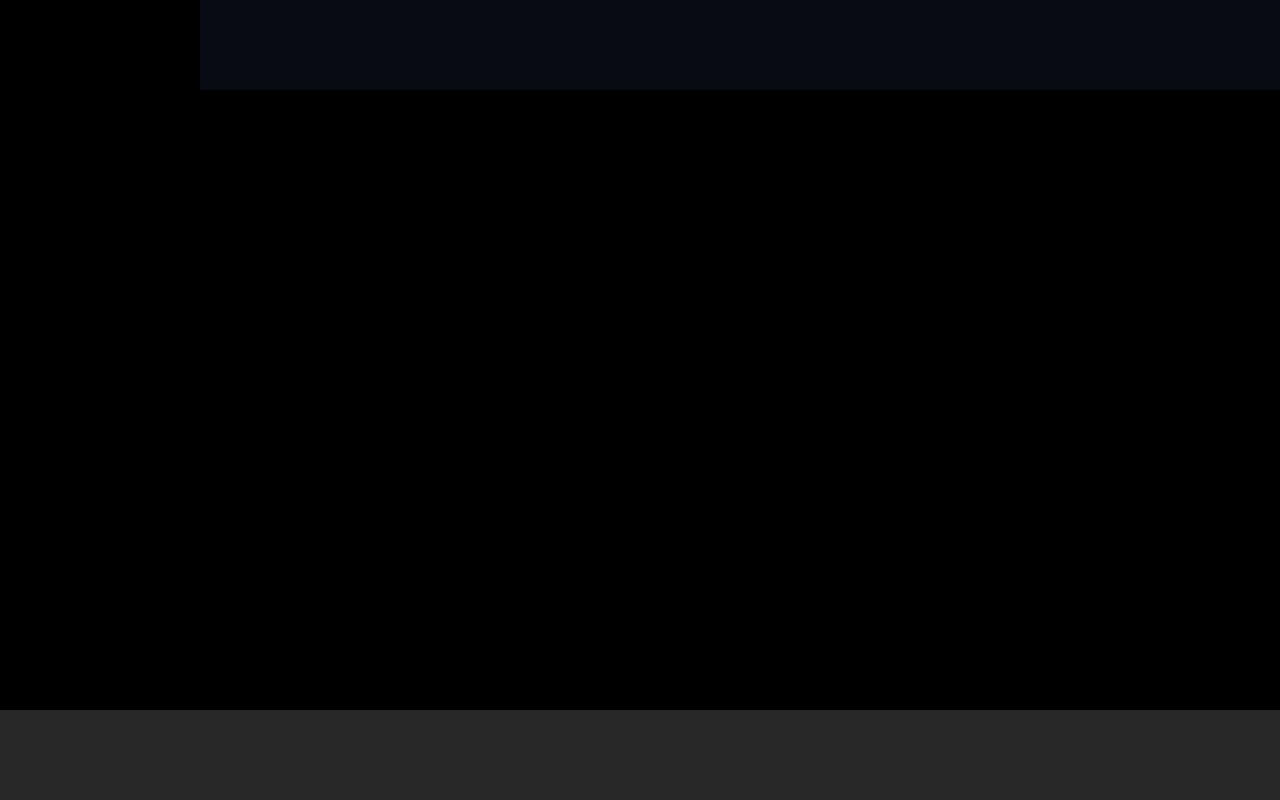
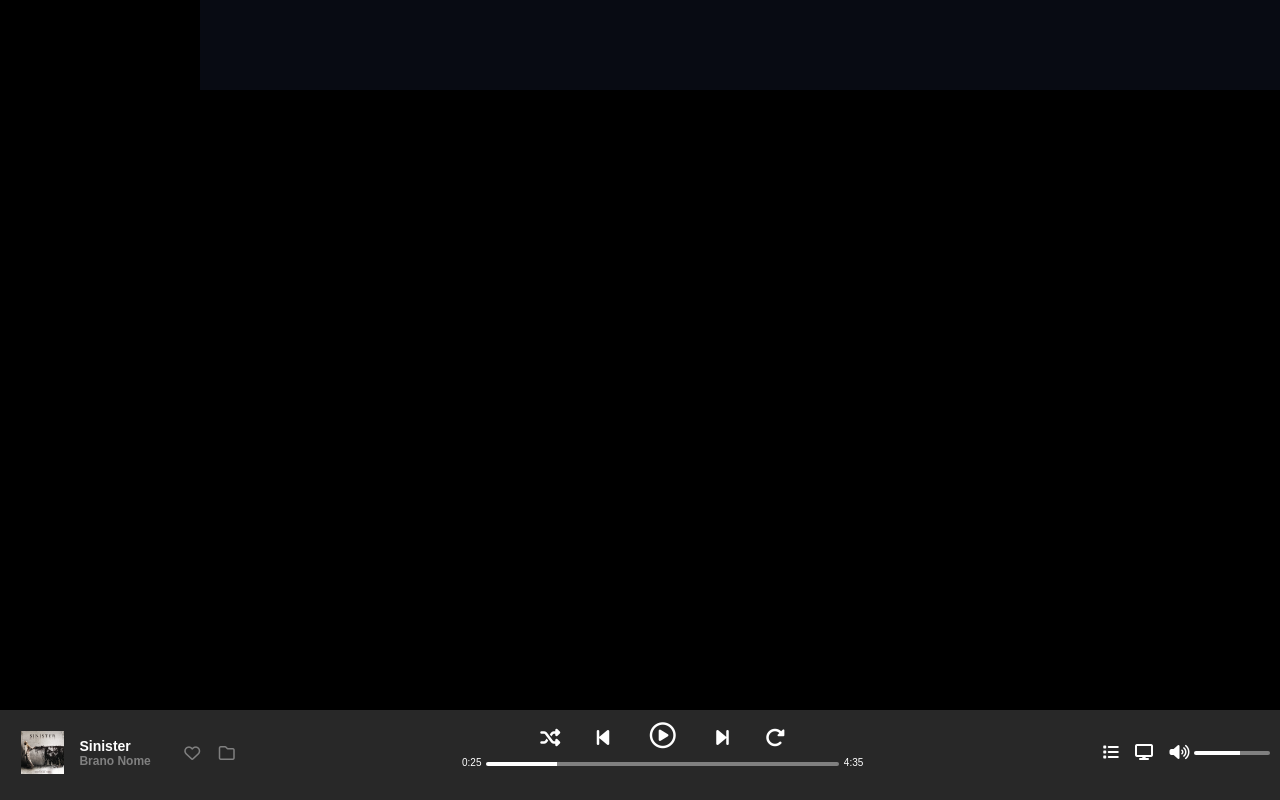
Before and after one commit to albim360/html-css-spotifyweb, a plain HTML site: page index.html in a window 1280 px wide. Drawn offline with Linux system fonts and the light colour scheme.

Commit message:
FEAT add nav currentsong  + item + style

```diff
--- a/css/app.css
+++ b/css/app.css
@@ -16,6 +16,7 @@ menu,
 li {
     list-style-type: none;
 }
+
 
 a {
     text-decoration: none;
@@ -45,7 +46,7 @@ a {
 }
 
 .black-grey {
-    color: rgb(87, 110, 129);
+    color: rgb(128, 128, 128);
 }
 
 
@@ -104,11 +105,16 @@ a {
     font-weight: 600;
 }
 
+.fs-10px {
+    font-size: 10px;
+}
+
 
 body {
     background-color: black;
     display: flex;
     height: 100vh;
+    font-family: sans-serif, 'Times New Roman', Times, serif;
 }
 
 header.main-header {
@@ -117,6 +123,23 @@ header.main-header {
     background-color: rgb(0, 0, 0);
     flex-shrink: 0;
 }
+
+main.main-content {
+    width: calc(100% - 200px);
+    height: calc(100% - 90px);
+}
+
+.main-content > .container {
+    height: 90px;
+    background-color: rgb(8, 11, 19);
+    width: 100%;
+    position: fixed;
+}
+
+.row {
+    display: flex;
+}
+/* PLAYER */
 
 .player {
     width: 100%;
@@ -127,11 +150,76 @@ header.main-header {
     position: fixed;
 }
 
-.main-content > .container {
-    height: 90px;
-    background-color: rgb(8, 11, 19);
-    width: 100%;
-    position: fixed;
+.current-track-img {
+    height: 43px;
+    width: 43px;
+    margin: 11px;
+    vertical-align: middle;
+}
+
+.current-track-title {
+    font-size: 14px;
+    vertical-align: middle;
+    padding-right: 15px;
+}
+
+.current-track-name {
+    font-size: 12px;
+}
+
+.player .current-track i{
+    vertical-align: middle;
+    padding-left: 14px;
+}
+
+.player .container {
+    padding: 10px;
+}
+
+.player .row {
+    align-items: center;
+    justify-content: space-between;
+}
+
+.command > .fa-solid {
+    font-size: 20px;
+    padding: 0 16px;
+}
+
+.command > .fa-regular {
+    font-size: 26px;
+    padding: 3px 20px;
+}
+
+.track-command {
+    align-self: flex-start;
+    width: 51%;
+    text-align: center;
+}
+
+.progress-bar-white {
+    width: 55%;
+    height: 4px;
+    border-radius: 25px;
+    background: linear-gradient(to right, white 0%, white 20%, grey 0%, grey 80%);
+
+}
+
+.volume-device-list {
+    align-self: center;
+}
+
+.volume-device-list i{
+    margin-left: 12px;
+}
+
+.progress-bar-volume {
+    width: 76px;
+    height: 4px;
+    border-radius: 25px;
+    background: linear-gradient(to right, white 0%, white 60%, grey 0%, grey 40%);
+    vertical-align: middle;
+
 }
 
 /* MEDIA MOBILE */
@@ -149,7 +237,24 @@ body {
     background-color: black;
     display: flex;
     height: 100vh;
-    width: calc(100% - 80px)
+    width: calc(100vw - 80px);
+    min-height: 100vh;
+    min-height: -webkit-fill-available;
+      }
+
+nav.player > .container {
+    padding: 0;
+}
+
+
+.command > .fa-solid {
+    font-size: 20px;
+    padding: 3px;
+}
+
+.command > .fa-regular {
+    font-size: 23px;
+    padding: 3px;
 }
 
 }
--- a/index.html
+++ b/index.html
@@ -3,7 +3,7 @@
 <head>
     <meta charset="UTF-8">
     <meta http-equiv="X-UA-Compatible" content="IE=edge">
-    <meta name="viewport" content="width=device-width, initial-scale=1.0">
+    <meta name="viewport" content="width=device-width, initial-scale=1">
     <title>Spotify</title>
     <link rel="stylesheet" href="./css/app.css">
     <link rel="preconnect" href="https://fonts.googleapis.com">
@@ -23,13 +23,37 @@
         <nav class="player">
             <div class="container">
                 <div class="row">
-                    <div class="">
+                    <div class="current-track">
+                        <img src="./img/sinister.jpeg" alt="" class="current-track-img">
+                        <h2 class="current-track-title white inline-block">
+                            Sinister
+                            <span class="black-grey current-track-name block">Brano Nome</span>
+                        </h2>
+                        <i class="fa-regular fa-heart black-grey"></i>
+                        <i class="fa-regular fa-folder black-grey"></i>
+                    </div>
+                    <div class="track-command">
+                        <span class="command">
+                            <i class="fa-solid fa-shuffle white"></i>
+                            <i class="fa-solid fa-backward-step white"></i>
+                            <i class="fa-regular fa-circle-play white"></i>
+                            <i class="fa-solid fa-forward-step white"></i>
+                            <i class="fa-solid fa-rotate-right white"></i>
+                            <div class="progress-bar-full">
+                                <p class="inline-block white fs-10px">0:25</p>
+                                <div class="progress-bar-white inline-block"> </div>
+                                <p class="inline-block white fs-10px">4:35</p>
+                            </div>
 
+                        </span>
                     </div>
-                    <div class="">
+                    <div class="volume-device-list white">
+                        <i class="fa-solid fa-list"></i>
+                        <i class="fa-solid fa-display"></i>
+                        <i class="fa-solid fa-volume-high"></i>
+                        <div class="progress-bar-volume inline-block">
 
-                    </div>
-                    <div class="">
+                        </div>
 
                     </div>
                 </div>
```
Also changed, not shown: spotify-height-350.png (added), spotify-lg.png (added), spotify-md.png (added), spotify-s.png (added), spotify-xs.png (added).
